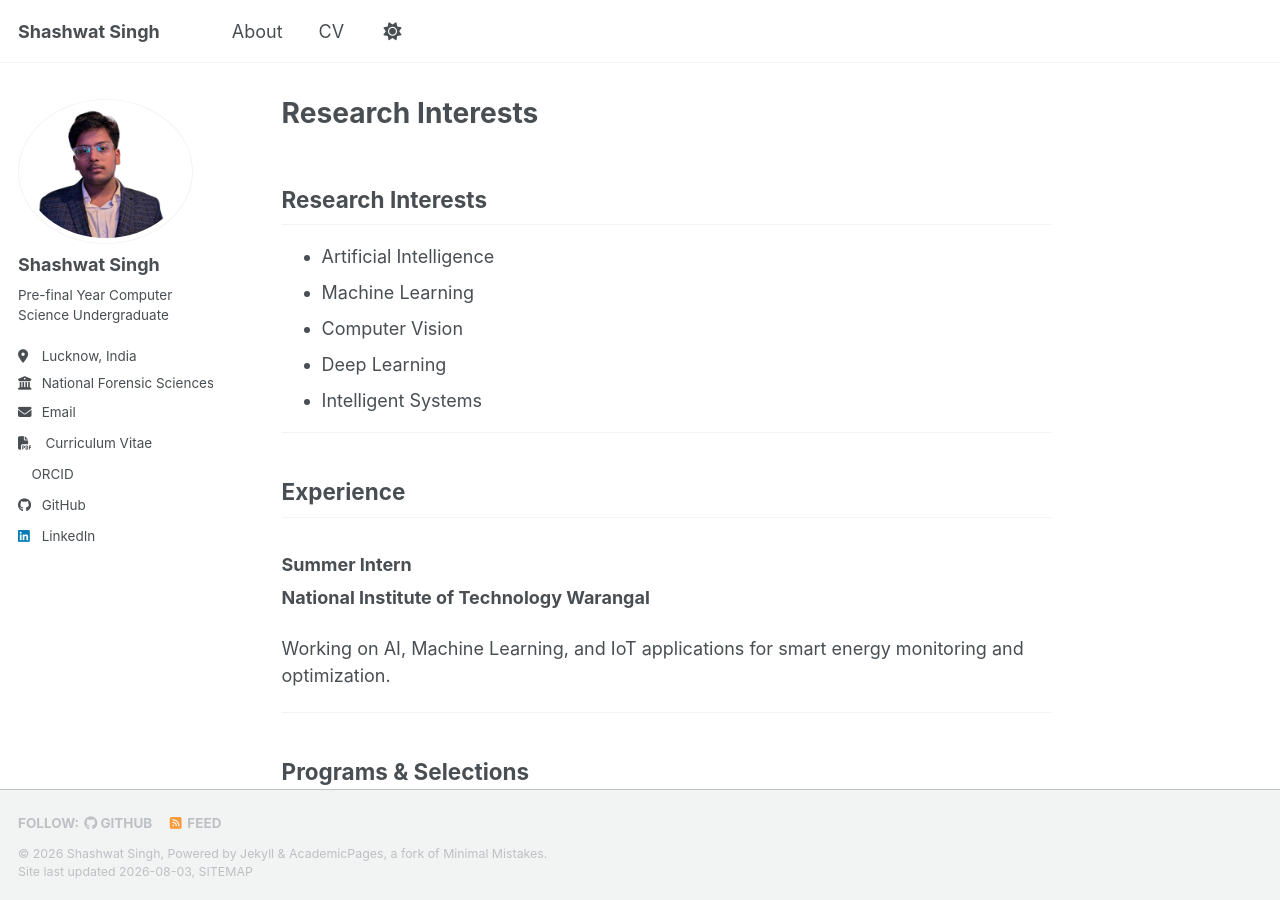
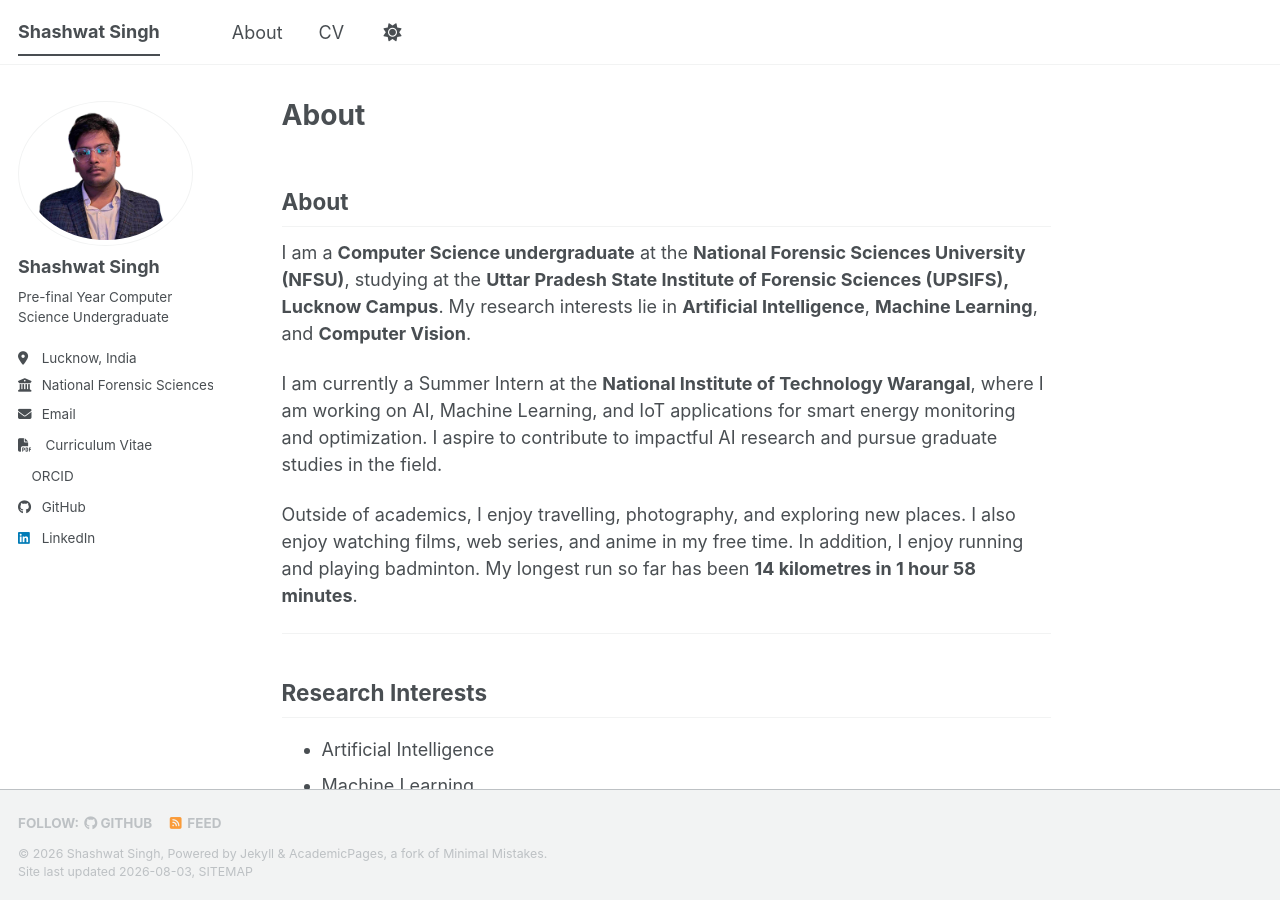
Before and after one commit to shashwht/academic-pages-temp, a Jekyll site: the page built from _pages/about.md, in a window 1280 px wide and 900 px high. Built offline with Jekyll 4.4.1, drawn with Linux system fonts in a browser that asks for light colours; a style sheet for code colours, icons or effects is not loaded; our own code applies the rules of GitHub Pages for plain Markdown files; part of the change alters nothing that is shown.

Commit message:
Update about.md

```diff
--- a/_pages/about.md
+++ b/_pages/about.md
@@ -1,11 +1,13 @@
 ---
 permalink: /
-title: "Academic Pages is a ready-to-fork GitHub Pages template for academic personal websites"
+title: "About"
 author_profile: true
 redirect_from:
   - /about/
   - /about.html
----## About
+---
+
+## About
 
 I am a **Computer Science undergraduate** at the **National Forensic Sciences University (NFSU)**, studying at the **Uttar Pradesh State Institute of Forensic Sciences (UPSIFS), Lucknow Campus**. My research interests lie in **Artificial Intelligence**, **Machine Learning**, and **Computer Vision**.
 
```
